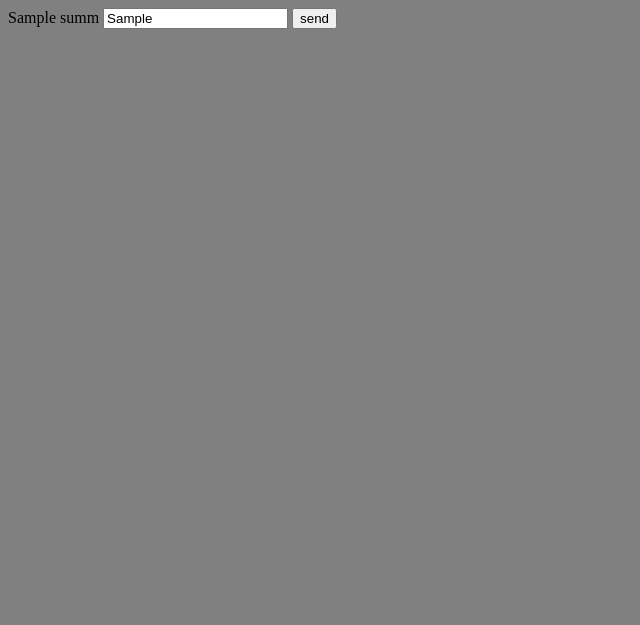
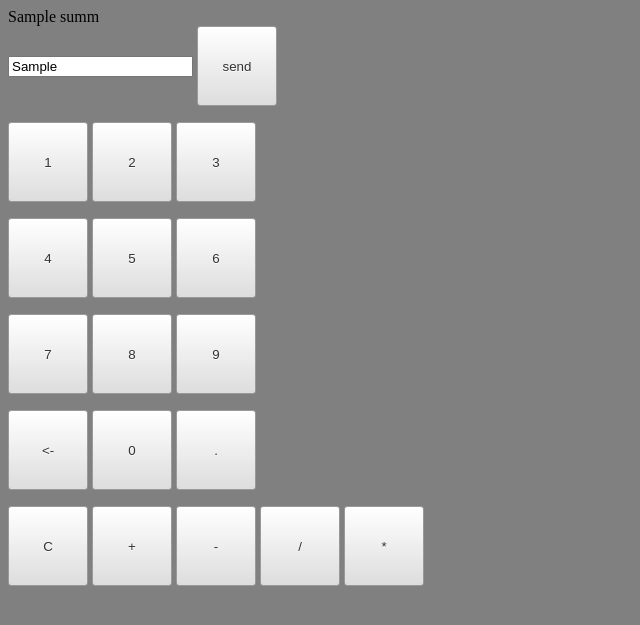
Before and after one commit to DrawManG/Flask_Calc, a Flask app: template templates/base.html in a window 1280 px wide. Shown: the top 625 px of the page, without its empty margins (0-640 px from the left). Run offline with Flask 2, Linux system fonts and the light colour scheme; the template is opened without the code that fills it: most values are stand-ins (such as "Sample title", 1, 10 or a date in 2020).

Commit message:
Калькулятор (обычный) готов

```diff
--- a/app.py
+++ b/app.py
@@ -1,6 +1,8 @@
 from collections import namedtuple
+import re
 
 from flask import Flask, render_template, redirect, url_for, request
+from flask.wrappers import Response
 
 
 app = Flask(__name__)
@@ -17,10 +19,30 @@ def main_menu():
 def calculator():
     return render_template('base.html', Summ = "")
 
-@app.route('/send', methods = ["POST"])
+
+def clicked():
+
+  clicked = str(request.values.dicts[1]).split("'")[3]
+  print(clicked)
+  return render_template('base.html',Summ ="::::"+ clicked )
+
+
+@app.route('/base', methods = [ "POST"])
 def send():
     summ = 0
     textbox = request.form['textbox']
+    try:
+
+      if str(request.values.dicts[1]['numb']):
+
+        if str(request.values.dicts[1]['numb']) == "C":
+          return render_template('base.html',Summ = "" )
+        if str(request.values.dicts[1]['numb']) == "<-":
+          return render_template('base.html',Summ = textbox[:-1] )
+        return render_template('base.html',Summ = str(textbox) + str(request.values.dicts[1]).split("'")[7] )
+    except:
+      pass
+
     try:
       if not textbox.find("*") == -1:
         ID = textbox.split("*")
@@ -36,13 +58,17 @@ def send():
         len_max = len(ID)
         i = 0
         print("ID ",ID)
-        while i < len_max - 1:
-            summ = float(ID[i]) + float(ID[i+1])
+        while i < len_max:
+            summ = float(summ) + float(ID[i])
             round(summ,1)
             i+=1
       if not textbox.find("-") == -1:
         ID = textbox.split("-")
         len_max = len(ID)
+        if ID[0] == '':
+          ID[1] = float(ID[1] * -1)
+          del ID[0]
+          len_max = len(ID)
         i = 0
         print("ID ",ID)
         while i < len_max - 1:
@@ -67,11 +93,12 @@ def send():
             summ = float(ID[i]) / float(ID[i+1])
             round(summ,1)
             i+=1
-      print(summ)
     except:
         summ = "ERROR"
 
-    return render_template('base.html',Summ = summ)
+    return render_template('base.html',Summ = summ )
+
+
 
 @app.route('/<string:text>')
 def calc(text): return str(text) + " Error, NONE PAGE"
--- a/static/css/main.css
+++ b/static/css/main.css
@@ -1,3 +1,50 @@
 body {
     background: gray;
 }
+
+input[type='submit'] {
+    background: -moz-linear-gradient(#fff,#ddd);
+    background: -webkit-gradient(linear,0 0,0 bottom, from(#fff),to(#ddd));
+    background: linear-gradient(#fff,#ddd);
+    -pie-background: linear-gradient(#fff,#ddd);
+    -moz-border-radius:3px;
+    -webkit-border-radius:3px;
+    border-radius:3px;
+    width: 80px;
+    height: 80px;
+    border: solid 1px #999;
+    padding:3px 5px;
+    color: #333;
+    text-shadow: 0px 1px 1px white;
+}
+input[type='submit']:hover {
+    background: -moz-linear-gradient(#f1f1f1,#ddd);
+    background: -webkit-gradient(linear,0 0,0 bottom, from(#f1f1f1),to(#ddd));
+    background: linear-gradient(#f1f1f1,#ddd);
+    -pie-background: linear-gradient(#f1f1f1,#ddd);
+}
+input[type='submit']:active,input[type='button'].active {
+    background: -moz-linear-gradient(#ccc,#ddd);
+    background: -webkit-gradient(linear,0 0,0 bottom, from(#ccc),to(#ddd));
+    background: linear-gradient(#ccc,#ddd);
+    -pie-background: linear-gradient(#ccc,#ddd);
+    text-align:center;
+
+}
+input[type='submit'].default {
+    font-weight:bold;
+    width: 80px;
+    height: 80px;
+    -webkit-box-shadow: #ccc 0px 0px 3px;
+    -moz-box-shadow: #ccc 0px 0px 3px;
+    box-shadow: #ccc 0px 0px 3px;
+}
+input[type='submit'][disabled] {
+    color:#999;
+}
+input[type='submit'][disabled]:hover {
+    background: -moz-linear-gradient(#fff,#ddd);
+    background: -webkit-gradient(linear,0 0,0 bottom, from(#fff),to(#ddd));
+    background: linear-gradient(#fff,#ddd);
+    -pie-background: linear-gradient(#fff,#ddd);
+}
--- a/templates/Calculator.html
+++ b/templates/Calculator.html
@@ -8,8 +8,9 @@
     <title>Calculator</title>
 </head>
 <body>
-<form action="/send" method="POST" >
+<form action="/base" method="POST" >
     {% block body %}{% endblock %}
+{% block number %}{% endblock %}
 </form>
 </body>
 </html>
--- a/templates/Main.html
+++ b/templates/Main.html
@@ -8,5 +8,10 @@
 </head>
 <body>
     <h1>Menu:</h1>
+    <form action="/base"/>
+    <p>
+    <input type="submit" value="Calculator">
+    </p>
+    </form>
 </body>
 </html>
--- a/templates/base.html
+++ b/templates/base.html
@@ -1,6 +1,45 @@
 {% extends 'Calculator.html' %}
 {% block body %}
+<div>
 <label>{{ Summ }}</label>
+</div>
 <input type="text" name='textbox' value={{Summ}}>
 <input type="submit" value="send" />
 {% endblock %}
+
+{% block number %}
+
+<p>
+    <input type="submit" name = "numb"  value="1" />
+    <input type="submit" name = "numb"  value="2" />
+    <input type="submit" name = "numb" value="3" />
+</p>
+<p>
+<input type="submit" name = "numb" value="4" />
+<input type="submit" name = "numb"  value="5" />
+<input type="submit" name = "numb"  value="6" />
+</p>
+<p>
+<input type="submit" name = "numb" value="7" />
+<input type="submit" name = "numb"  value="8" />
+<input type="submit" name = "numb"  value="9" />
+
+</p>
+
+    <input type="submit" name = "numb" value="<-" />
+    <input type="submit" name = "numb" value="0" />
+    <input type="submit" name = "numb"  value="." />
+
+<p>
+
+<input type="submit" name = "numb"  value="C" />
+<input type="submit" name = "numb"  value="+" />
+<input type="submit" name = "numb"  value="-" />
+<input type="submit" name = "numb"  value="/" />
+<input type="submit" name = "numb" value="*" />
+
+
+</p>
+
+
+{% endblock %}
```
Also changed, not shown: static/index.html (deleted, +0 -17 lines).
